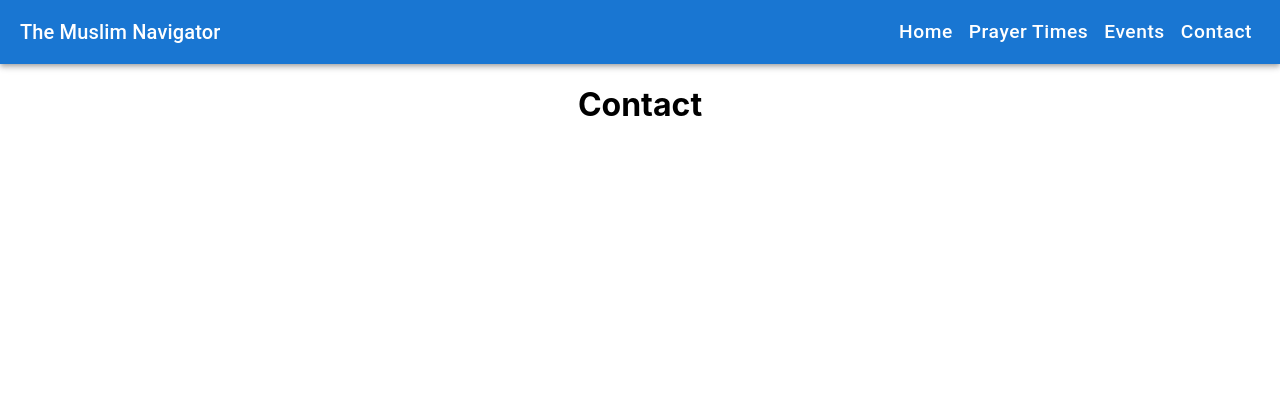
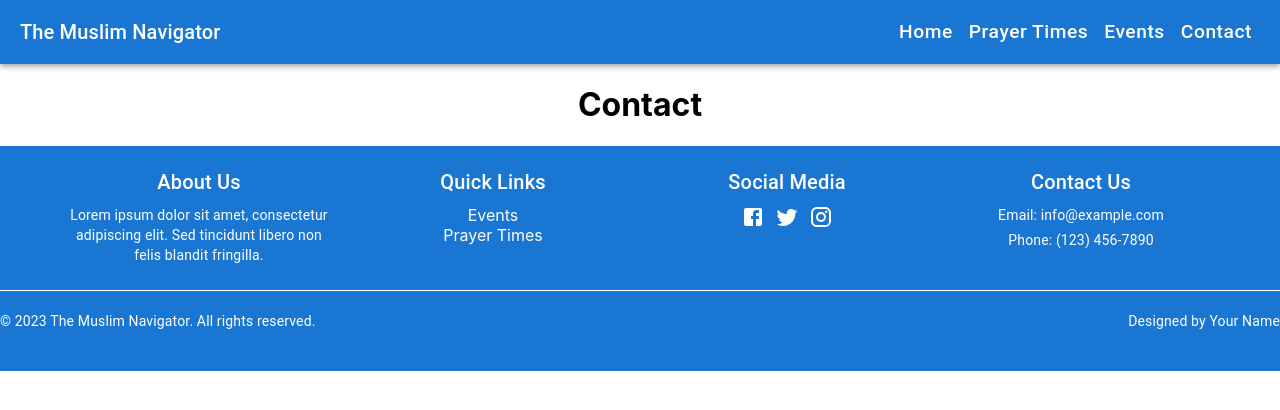
Before and after one commit to MarwanMashaly1/fe-salamcity, a React (Create React App) app: page /contact in a window 1280 px wide. Shown: the top 410 px of the page. Built offline with nearby package versions, Linux system fonts and the light colour scheme.

Commit message:
Add prayer times, quick links, footer

```diff
--- a/package.json
+++ b/package.json
@@ -5,11 +5,14 @@
   "dependencies": {
     "@emotion/react": "^11.11.1",
     "@emotion/styled": "^11.11.0",
+    "@mui/icons-material": "^5.14.3",
     "@mui/material": "^5.14.3",
     "@mui/styles": "^5.14.3",
     "@testing-library/jest-dom": "^5.17.0",
     "@testing-library/react": "^13.4.0",
     "@testing-library/user-event": "^13.5.0",
+    "axios": "^1.4.0",
+    "moment": "^2.29.4",
     "react": "^18.2.0",
     "react-dom": "^18.2.0",
     "react-material-ui-carousel": "^3.4.2",
--- a/src/App.js
+++ b/src/App.js
@@ -6,6 +6,7 @@ import Events from './pages/Events';
 import Contact from './pages/Contact';
 import './App.css';
 import Navbar from './components/Navbar';
+import Footer from './components/Footer';
 
 function App() {
   return (
@@ -19,6 +20,8 @@ function App() {
           <Route path="/contact" element={<Contact />} />
         </Routes>
       </BrowserRouter>
+      <Footer />
+
     </div>
   );
 }
--- /dev/null
+++ b/src/components/Footer.jsx
@@ -0,0 +1,89 @@
+import React from "react";
+import { Box, Container, Grid, Typography, Link } from "@mui/material";
+import FacebookIcon from "@mui/icons-material/Facebook";
+import TwitterIcon from "@mui/icons-material/Twitter";
+import InstagramIcon from "@mui/icons-material/Instagram";
+
+const Footer = () => {
+  return (
+    <Box
+      component="footer"
+      sx={{
+        bgcolor: "primary.main",
+        color: "white",
+        paddingTop: "20px",
+        paddingBottom: "40px",
+      }}
+    >
+      <Container>
+        <Grid container spacing={3}>
+          <Grid item xs={12} sm={6} md={3}>
+            <Typography variant="h6" gutterBottom>
+              About Us
+            </Typography>
+            <Typography variant="body2" gutterBottom>
+              Lorem ipsum dolor sit amet, consectetur adipiscing elit. Sed
+              tincidunt libero non felis blandit fringilla.
+            </Typography>
+          </Grid>
+          <Grid item xs={12} sm={6} md={3}>
+            <Typography variant="h6" gutterBottom>
+              Quick Links
+            </Typography>
+            <Link href="/events" color="inherit" underline="hover">
+              Events
+            </Link>
+            <br />
+            <Link href="/prayertimes" color="inherit" underline="hover">
+              Prayer Times
+            </Link>
+            <br />
+            {/* Add more quick links as needed */}
+          </Grid>
+          <Grid item xs={12} sm={6} md={3}>
+            <Typography variant="h6" gutterBottom>
+              Social Media
+            </Typography>
+            <Link href="#" color="inherit" sx={{ marginRight: "10px" }}>
+              <FacebookIcon />
+            </Link>
+            <Link href="#" color="inherit" sx={{ marginRight: "10px" }}>
+              <TwitterIcon />
+            </Link>
+            <Link href="#" color="inherit">
+              <InstagramIcon />
+            </Link>
+          </Grid>
+          <Grid item xs={12} sm={6} md={3}>
+            <Typography variant="h6" gutterBottom>
+              Contact Us
+            </Typography>
+            <Typography variant="body2" gutterBottom>
+              Email: info@example.com
+            </Typography>
+            <Typography variant="body2" gutterBottom>
+              Phone: (123) 456-7890
+            </Typography>
+          </Grid>
+        </Grid>
+      </Container>
+      <Box
+        sx={{
+          borderTop: "1px solid white",
+          paddingTop: "20px",
+          marginTop: "20px",
+          display: "flex",
+          justifyContent: "space-between",
+        }}
+      >
+        <Typography variant="body2">
+          &copy; {new Date().getFullYear()} The Muslim Navigator. All rights
+          reserved.
+        </Typography>
+        <Typography variant="body2">Designed by Your Name</Typography>
+      </Box>
+    </Box>
+  );
+};
+
+export default Footer;
--- /dev/null
+++ b/src/components/PrayerTimesWidget.jsx
@@ -0,0 +1,95 @@
+import React, { useState, useEffect } from "react";
+import axios from "axios";
+import { Box, Card, CardContent, Grid, Typography } from "@mui/material";
+import ScheduleIcon from "@mui/icons-material/Schedule";
+import moment from "moment";
+
+const PrayerTimesWidget = () => {
+  const [prayerTimes, setPrayerTimes] = useState([]);
+  const [currentPrayer, setCurrentPrayer] = useState("");
+
+  useEffect(() => {
+    axios
+      .get("http://127.0.0.1:5000/masjidrahma/prayer")
+      .then((response) => {
+        const prayers = response.data.slice(1); // Exclude the headers
+        setPrayerTimes(prayers);
+
+        // Determine current prayer
+        const now = moment();
+        for (let i = 0; i < prayers.length - 1; i++) {
+          if (
+            now.isBetween(
+              moment(prayers[i][1], "hh:mm A"),
+              moment(prayers[i + 1][1], "hh:mm A")
+            )
+          ) {
+            setCurrentPrayer(prayers[i][0]);
+            break;
+          }
+        }
+      })
+      .catch((error) => {
+        console.error("Error fetching prayer times:", error);
+      });
+  }, []);
+
+  return (
+    <Card elevation={3} sx={{ backgroundColor: "#f5f5f5" }}>
+      <CardContent>
+        <Typography variant="h4" gutterBottom>
+          Prayer Times
+        </Typography>
+        <Box>
+          <Card sx={{ backgroundColor: "#ffffff", boxShadow: "none" }}>
+            <CardContent>
+              <Grid container spacing={2}>
+                {prayerTimes.map((prayer) => (
+                  <Grid item xs={4} md={2} key={prayer[0]}>
+                    <Box
+                      sx={{
+                        display: "flex",
+                        flexDirection: "column",
+                        alignItems: "center",
+                        padding: "10px",
+                        borderRadius: "10px",
+                        backgroundColor:
+                          currentPrayer === prayer[0] ? "#f0f8ff" : "#ffffff",
+                        boxShadow:
+                          currentPrayer === prayer[0]
+                            ? "0px 2px 5px rgba(0, 0, 255, 0.3)"
+                            : "0px 2px 5px rgba(0, 0, 0, 0.1)",
+                      }}
+                    >
+                      <ScheduleIcon
+                        fontSize="large"
+                        color={
+                          currentPrayer === prayer[0] ? "primary" : "action"
+                        }
+                      />
+                      <Typography
+                        variant="h6"
+                        color={
+                          currentPrayer === prayer[0]
+                            ? "primary"
+                            : "text.primary"
+                        }
+                      >
+                        {prayer[0]}
+                      </Typography>
+                      <Typography variant="body2" color="text.secondary">
+                        {prayer[1]}
+                      </Typography>
+                    </Box>
+                  </Grid>
+                ))}
+              </Grid>
+            </CardContent>
+          </Card>
+        </Box>
+      </CardContent>
+    </Card>
+  );
+};
+
+export default PrayerTimesWidget;
--- /dev/null
+++ b/src/components/QuickLinks.jsx
@@ -0,0 +1,88 @@
+import React from "react";
+import { Grid, Card, CardContent, Typography, Link } from "@mui/material";
+import {
+  Event,
+  AccessTime,
+  LocationOn,
+  Info,
+  QuestionAnswer,
+  ContactMail,
+} from "@mui/icons-material";
+
+const QuickLinks = () => {
+  const quickLinksData = [
+    {
+      icon: <Event />,
+      title: "Events",
+      description: "Explore upcoming events in Ottawa",
+      color: "#ff6f00", // Top section color
+      link: "/events", // Link to the events page
+    },
+    {
+      icon: <AccessTime />,
+      title: "Prayer Times",
+      description: "Find daily prayer timings",
+      color: "#d32f2f", // Top section color
+      link: "/prayertimes", // Link to the prayer times page
+    },
+    {
+      icon: <LocationOn />,
+      title: "Mosques",
+      description: "Discover local mosques",
+      color: "#388e3c", // Top section color
+      link: "/mosques", // Link to the mosques page
+    },
+    {
+      icon: <Info />,
+      title: "About Us",
+      description: "Learn about our website's mission",
+      color: "#1976d2", // Bottom section color
+      link: "/about", // Link to the about page
+    },
+    {
+      icon: <QuestionAnswer />,
+      title: "FAQ",
+      description: "Answers to common questions",
+      color: "#7b1fa2", // Bottom section color
+      link: "/faq", // Link to the FAQ page
+    },
+    {
+      icon: <ContactMail />,
+      title: "Contact Us",
+      description: "Get in touch with us for inquiries",
+      color: "#0288d1", // Bottom section color
+      link: "/contact", // Link to the contact page
+    },
+  ];
+
+  return (
+    <Grid container spacing={3}>
+      {quickLinksData.map((link, index) => (
+        <Grid item xs={12} sm={6} md={4} key={index}>
+          <Link href={link.link} color="inherit" underline="none">
+            <Card
+              sx={{
+                backgroundColor: link.color,
+                color: "#fff",
+              }}
+            >
+              <CardContent>
+                <Grid container alignItems="center">
+                  <Grid item xs={2}>
+                    {link.icon}
+                  </Grid>
+                  <Grid item xs={10}>
+                    <Typography variant="h6">{link.title}</Typography>
+                    <Typography variant="body2">{link.description}</Typography>
+                  </Grid>
+                </Grid>
+              </CardContent>
+            </Card>
+          </Link>
+        </Grid>
+      ))}
+    </Grid>
+  );
+};
+
+export default QuickLinks;
--- a/src/pages/Home.jsx
+++ b/src/pages/Home.jsx
@@ -2,13 +2,17 @@ import React from "react";
 import {
   Box,
   Typography,
+  Button,
   Card,
   CardContent,
   CardMedia,
   CardActionArea,
+  Grid,
 } from "@mui/material";
 import "react-responsive-carousel/lib/styles/carousel.min.css";
 import { Carousel } from "react-responsive-carousel";
+import QuickLinks from "../components/QuickLinks";
+import PrayerTimesWidget from "../components/PrayerTimesWidget";
 
 const featuredPosts = [
   {
@@ -111,12 +115,13 @@ const Home = () => {
       <div className="featured">
         <Box
           sx={{
+            marginTop: "50px",
             display: "flex",
             flexDirection: "column",
             alignItems: "center",
             width: "100%",
-            minHeight: "100vh",
             bgcolor: "background.paper",
+            marginBottom: "50px",
           }}
         >
           <Typography variant="h4" component="div" gutterBottom>
@@ -124,8 +129,8 @@ const Home = () => {
           </Typography>
           <Box
             sx={{
-              width: "80%", // Adjust the width of the carousel container
-              margin: "0 auto", // Center the carousel container
+              width: "80%",
+              margin: "0 auto",
               typography: "body1",
             }}
             component="div"
@@ -147,7 +152,7 @@ const Home = () => {
                       key={postIndex}
                       sx={{
                         maxWidth: "100%",
-                        width: "45%", // Adjust the card width for two cards per slide
+                        width: "35%", // Adjust the card width for two cards per slide
                         margin: "10px",
                         marginBottom: "40px",
                         display: "inline-block", // Display cards inline
@@ -177,6 +182,10 @@ const Home = () => {
           </Box>
         </Box>
       </div>
+      <div className="quickLinks">
+        <QuickLinks />
+      </div>
+      <PrayerTimesWidget />
     </div>
   );
 };
```
Also changed, not shown: 1 other file (tests, documents, lock files or other folders). Lines whose indentation alone changed are shown as unchanged.
